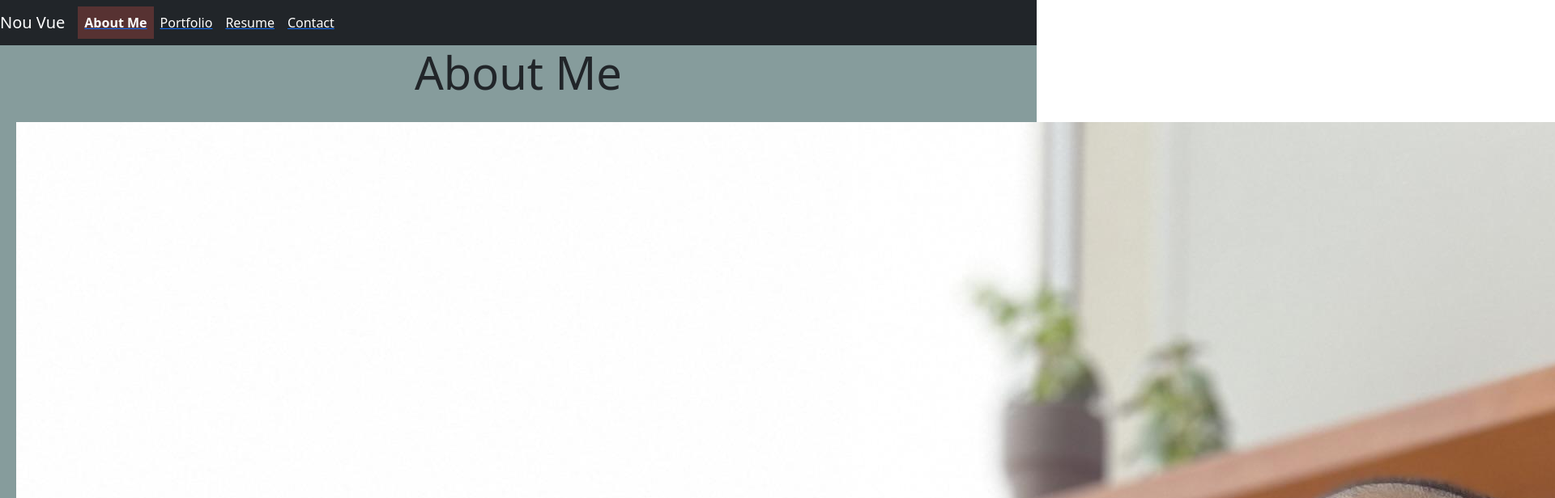
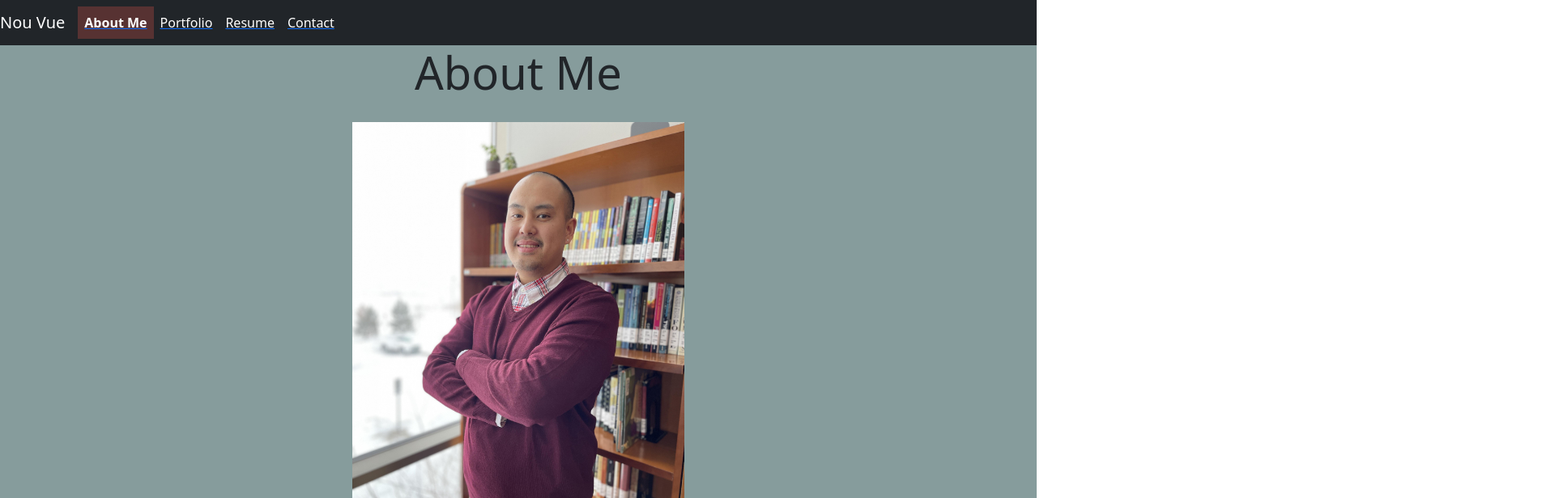
Before and after one commit to AndyBoyee604/React-Portfolio, a React (Create React App) app: page /portfolio#/about in a window 1280 px wide. Shown: the top 616 px of the page at 81% size, 1920 px wide, since content can reach past the window. Built offline with nearby package versions, Linux system fonts and the light colour scheme.

Commit message:
changes to about me image

```diff
--- a/src/components/about.js
+++ b/src/components/about.js
@@ -13,7 +13,7 @@ function About() {
     return(
         <div class="jumbotron">
   <h1 class="display-4">About Me</h1>
-  <img class="headshot" src= {photo}  alt="headshot" style={imgStyle}></img>
+  <img class="headshot" src= {photo} width="450px" height="600px" alt="headshot" style={imgStyle}></img>
   <p class="lead">My name is Nou but you can call me Andy. I've always had an interest in the IT field but never did pursue a degree or certificate relate to IT. Reason being is in the IT field there is so many different careers to choose from but after a few research I decided I would like to become a coder. I have a few friends who are already in it and some that are just starting as well. Which is one of the reason that got me interested in coding but it's also an interesting one, like how just typing in codes can make how a website look and operate. Though I'm sure coding is not a simple thing to learn, I'm sure that after my coding bootcamp I would have learned more than enough to kick start my career in coding and am super excited for this!</p>
   <hr class="my-4"></hr>
   <p></p>
```
Also changed, not shown: public/images/IMG_2385.jpg.
